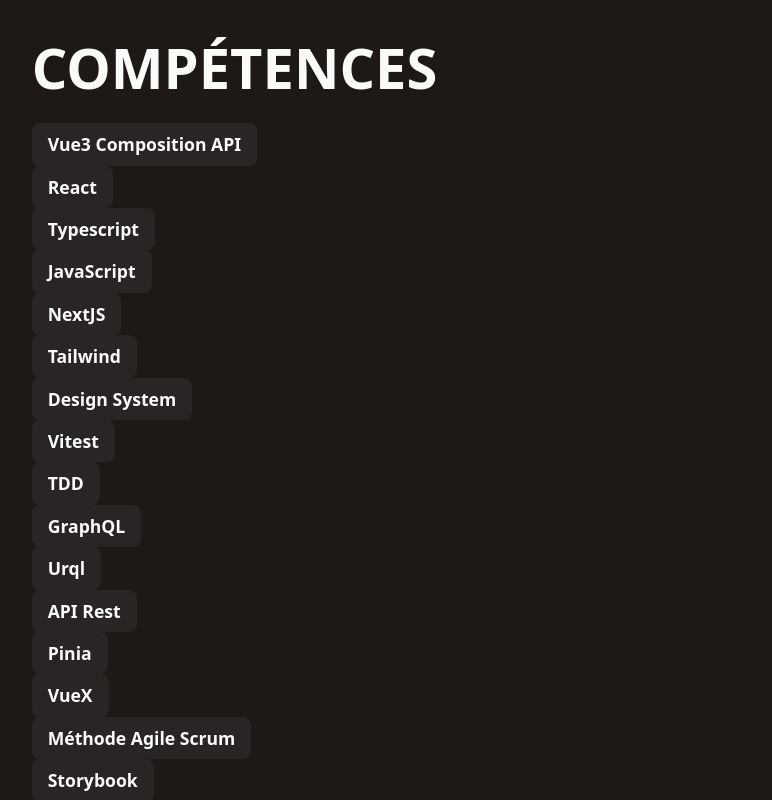
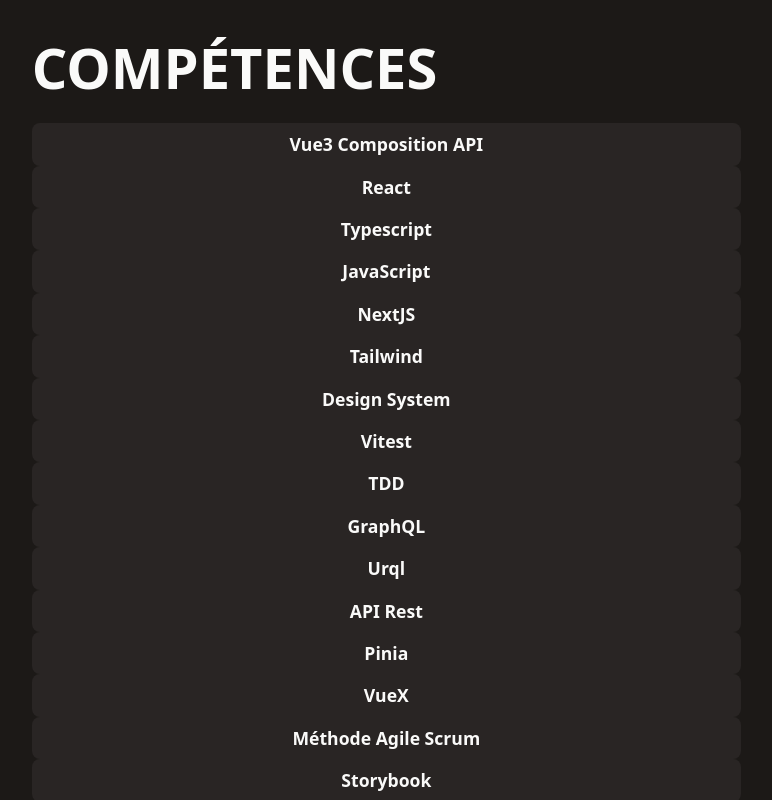
Before and after one commit to celina-ngth/react-portfolio2025, a React (Vite) app: page / in a window 1280 px wide. Shown: the part 1000-1800 px from the top of the page, without its empty margins (443-1215 px from the left). Built offline with nearby package versions, Linux system fonts and the light colour scheme; what tailwindcss-animated would draw is missing.

Commit message:
feat: update components

```diff
--- a/src/components/ExperienceCard.jsx
+++ b/src/components/ExperienceCard.jsx
@@ -1,7 +1,6 @@
 const Experience = ({ experience }) => {
   return (
     <>
-      <div className="flex flex-col gap-4">
       {experience && (
         <div
           className="flex items-center justify-between rounded-lg px-2 py-3"
@@ -14,7 +13,6 @@
           </div>
         </div>
       )}
-      </div>
     </>
   )
 }
--- a/src/components/Tool.jsx
+++ b/src/components/Tool.jsx
@@ -1,13 +1,11 @@
 const Tool = ({ tool }) => {
   return (
     <>
-      <div className="flex flex-wrap gap-3">
-        {tool && (
-          <div className="bg-secondary flex flex-col items-center rounded-lg px-3 py-2 font-semibold">
-            {tool}
-          </div>
-        )}
-      </div>
+      {tool && (
+        <div className="bg-secondary flex flex-col items-center rounded-lg px-3 py-2 font-semibold">
+          {tool}
+        </div>
+      )}
     </>
   )
 }
```
Lines whose indentation alone changed are shown as unchanged.
